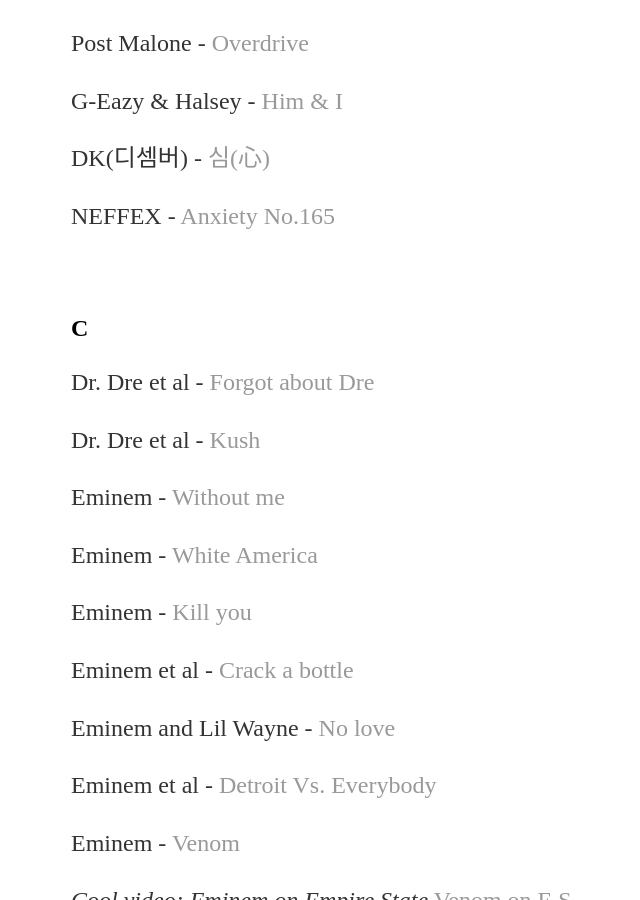
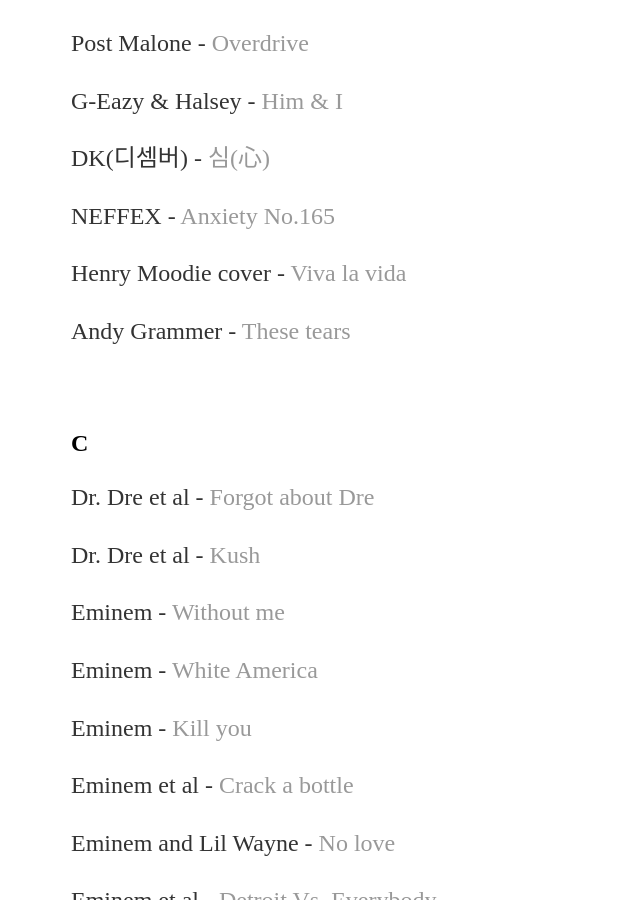
Before and after one commit to yjkweon24/yjkweon24.github.io, a Jekyll site: the page built from _posts/2018-10-23-songs-that-i-love.md, in a window 1280 px wide and 900 px high, scrolled down 16983 px. Shown: the whole window, without its empty margins (121-761 px from the left). Built offline with Jekyll 4.4.1, drawn with Linux system fonts in a browser that asks for light colours.

Commit message:
Update 2018-10-23-songs-that-i-love.md

```diff
--- a/_posts/2018-10-23-songs-that-i-love.md
+++ b/_posts/2018-10-23-songs-that-i-love.md
@@ -592,6 +592,10 @@
 
 NEFFEX - [Anxiety No.165](https://youtu.be/EgZ39cjAJuM?si=fW4A1dsgdHxt2nqc)
 
+Henry Moodie cover - [Viva la vida](https://youtu.be/1W3Sfoi5oFY?si=AItHyBhHX8Emm7Yw)
+
+Andy Grammer - [These tears](https://youtu.be/c3qO96QK3QE?si=h7tYx-Zc0engAZds)
+
 <br>
 
 ## C
```
